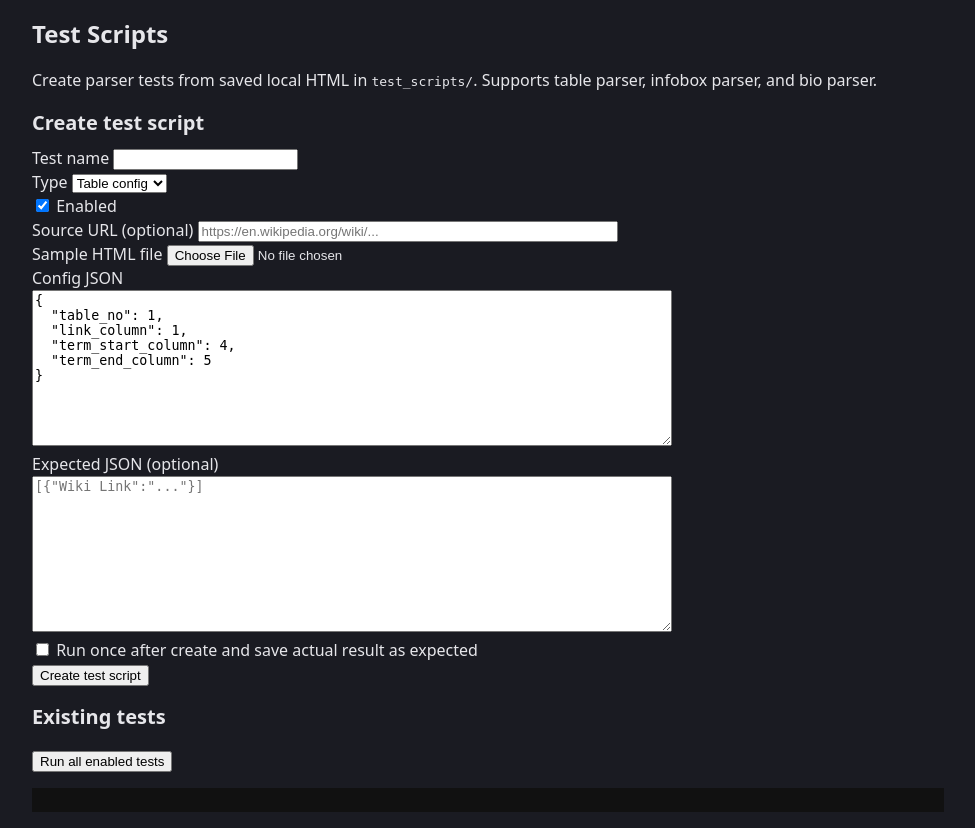
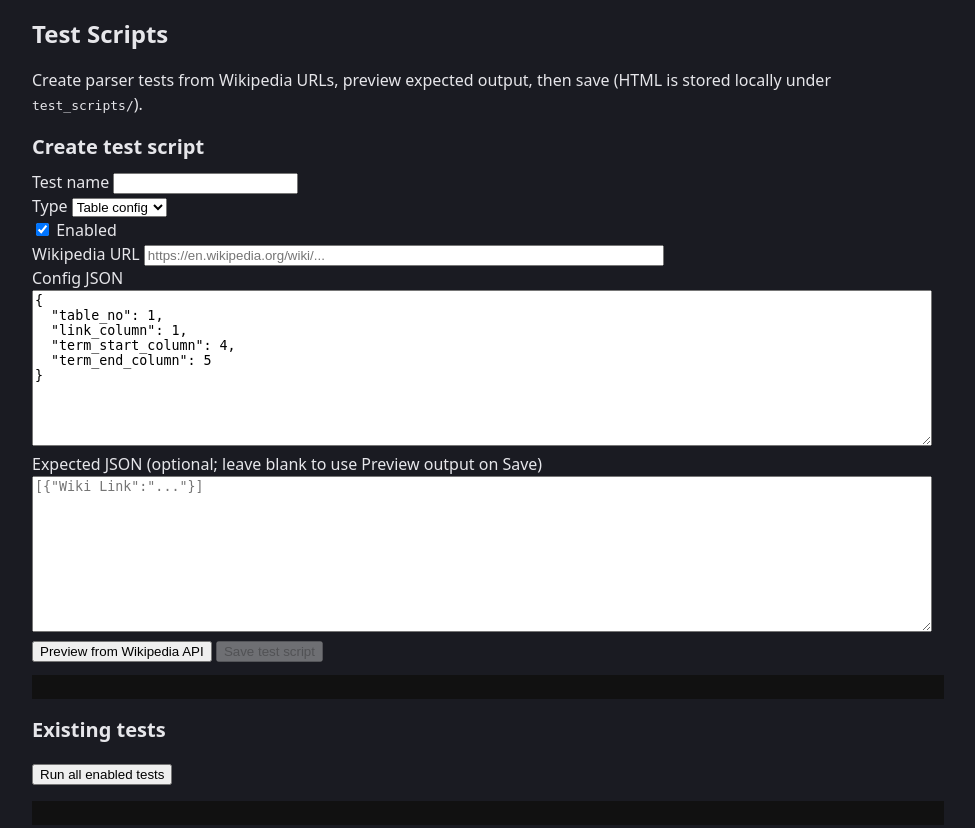
Before and after one commit to wcmchenry3-stack/office_holder_cursor, a FastAPI app: page /test-scripts in a window 1280 px wide. Shown: the part 49-877 px from the top of the page, without its empty margins (152-1127 px from the left). Run offline with FastAPI, Linux system fonts and the light colour scheme; data that the repository does not hold is empty.

Commit message:
Switch test script creation to Wikipedia API preview-and-save flow

```diff
--- a/src/main.py
+++ b/src/main.py
@@ -13,6 +13,8 @@
 import sys
 import threading
 import uuid
+
+import requests
 
 # Ensure project root is on path
 ROOT = Path(__file__).resolve().parent.parent
@@ -37,7 +39,8 @@
 from src.db.bulk_import import bulk_import_offices_from_csv, bulk_import_parties_from_csv
 from src.scraper.runner import run_with_db, preview_with_config, parse_full_table_for_export
 from src.scraper.config_test import test_office_config, get_raw_table_preview, get_all_tables_preview, get_table_html, get_table_header_from_html
-from src.scraper.test_script_runner import run_test_script
+from src.scraper.test_script_runner import run_test_script, run_test_script_from_html
+from src.scraper.wiki_fetch import WIKIPEDIA_REQUEST_HEADERS, wiki_url_to_rest_html_url
 
 app = FastAPI(title="Office Holder")
 # Resolve to absolute path so template dir is correct regardless of process cwd
@@ -1714,46 +1717,71 @@
     return templates.TemplateResponse("test_scripts.html", {"request": request, "tests": tests})
 
 
+@app.post("/api/test-scripts/preview")
+async def api_preview_test_script(request: Request):
+    """Fetch Wikipedia HTML, run parser preview, return html payload + actual output."""
+    body = await request.json()
+    source_url = (body.get("source_url") or "").strip()
+    test_type = (body.get("test_type") or "table_config").strip()
+    config_json = body.get("config_json") if isinstance(body.get("config_json"), dict) else {}
+    expected_json = body.get("expected_json")
+    if not source_url:
+        raise HTTPException(status_code=400, detail="source_url is required")
+
+    fetch_url = wiki_url_to_rest_html_url(source_url) or source_url
+    try:
+        resp = requests.get(fetch_url, headers=WIKIPEDIA_REQUEST_HEADERS, timeout=30)
+    except requests.RequestException as e:
+        raise HTTPException(status_code=502, detail=f"Failed to fetch page: {e}") from e
+    if resp.status_code != 200:
+        raise HTTPException(status_code=502, detail=f"Failed to fetch page: HTTP {resp.status_code}")
+
+    html_content = resp.text
+    try:
+        preview = run_test_script_from_html(
+            test_type=test_type,
+            html_content=html_content,
+            config_json=config_json,
+            source_url=source_url,
+            expected_json=expected_json,
+        )
+    except Exception as e:
+        return JSONResponse({"ok": False, "error": str(e), "html": html_content}, status_code=200)
+    return JSONResponse({"ok": True, "html": html_content, **preview})
+
+
 @app.post("/api/test-scripts")
-async def api_create_test_script(
-    name: str = Form(...),
-    test_type: str = Form("table_config"),
-    enabled: str | None = Form(None),
-    source_url: str | None = Form(None),
-    config_json: str = Form("{}"),
-    expected_json: str | None = Form(None),
-    use_actual_as_expected: str | None = Form(None),
-    html_file: UploadFile = File(...),
-):
+async def api_create_test_script(request: Request):
+    """Save script only after preview/approval; persist fetched HTML locally in test_scripts/."""
+    body = await request.json()
+    name = (body.get("name") or "").strip()
+    test_type = (body.get("test_type") or "table_config").strip()
+    source_url = (body.get("source_url") or "").strip()
+    html_content = body.get("html") or ""
+    enabled = bool(body.get("enabled", True))
+    config_json = body.get("config_json") if isinstance(body.get("config_json"), dict) else {}
+    expected_json = body.get("expected_json")
+
+    if not name:
+        raise HTTPException(status_code=400, detail="name is required")
+    if not html_content.strip():
+        raise HTTPException(status_code=400, detail="Preview first to fetch HTML before saving")
+
     db_test_scripts.ensure_test_scripts_dir()
-    safe_name = re.sub(r"[^a-zA-Z0-9._-]+", "_", html_file.filename or "sample.html")
-    dest = db_test_scripts.TEST_SCRIPTS_DIR / f"{uuid.uuid4().hex}_{safe_name}"
-    content = await html_file.read()
-    dest.write_bytes(content)
-
-    try:
-        config = json.loads(config_json or "{}")
-        expected = json.loads(expected_json) if expected_json and expected_json.strip() else None
-    except Exception as e:
-        raise HTTPException(status_code=400, detail=f"Invalid JSON: {e}") from e
-
-    payload = {
-        "name": name.strip(),
-        "test_type": (test_type or "table_config").strip(),
-        "enabled": enabled in ("1", "true", "on", "yes"),
-        "source_url": (source_url or "").strip(),
+    safe_page = re.sub(r"[^a-zA-Z0-9._-]+", "_", (source_url.split("/")[-1] or "wiki_page"))
+    dest = db_test_scripts.TEST_SCRIPTS_DIR / f"{uuid.uuid4().hex}_{safe_page}.html"
+    dest.write_text(html_content, encoding="utf-8")
+
+    test_id = db_test_scripts.create_test({
+        "name": name,
+        "test_type": test_type,
+        "enabled": enabled,
+        "source_url": source_url,
         "html_file": dest.name,
-        "config_json": config,
-        "expected_json": expected,
-    }
-    test_id = db_test_scripts.create_test(payload)
-    test_row = db_test_scripts.get_test(test_id)
-    if use_actual_as_expected in ("1", "true", "on", "yes") and test_row is not None:
-        result = run_test_script(test_row)
-        with get_connection() as conn:
-            conn.execute("UPDATE parser_test_scripts SET expected_json = ?, updated_at = datetime('now') WHERE id = ?", (json.dumps(result.get("actual"), ensure_ascii=False), test_id))
-            conn.commit()
-    return RedirectResponse("/test-scripts", status_code=303)
+        "config_json": config_json,
+        "expected_json": expected_json,
+    })
+    return JSONResponse({"ok": True, "id": test_id, "html_file": dest.name})
 
 
 @app.post("/api/test-scripts/{test_id}/enabled")
--- a/src/templates/test_scripts.html
+++ b/src/templates/test_scripts.html
@@ -2,34 +2,34 @@
 {% block title %}Test Scripts{% endblock %}
 {% block content %}
 <h1>Test Scripts</h1>
-<p>Create parser tests from saved local HTML in <code>test_scripts/</code>. Supports table parser, infobox parser, and bio parser.</p>
+<p>Create parser tests from Wikipedia URLs, preview expected output, then save (HTML is stored locally under <code>test_scripts/</code>).</p>
 
 <section>
   <h2>Create test script</h2>
-  <form action="/api/test-scripts" method="post" enctype="multipart/form-data">
-    <label>Test name <input type="text" name="name" required></label><br>
+  <div>
+    <label>Test name <input id="name" type="text" required></label><br>
     <label>Type
-      <select name="test_type">
+      <select id="test_type">
         <option value="table_config">Table config</option>
         <option value="infobox">Find infobox</option>
         <option value="bio">Bio parser</option>
       </select>
     </label><br>
-    <label><input type="checkbox" name="enabled" value="1" checked> Enabled</label><br>
-    <label>Source URL (optional) <input type="text" name="source_url" placeholder="https://en.wikipedia.org/wiki/..." style="min-width:420px"></label><br>
-    <label>Sample HTML file <input type="file" name="html_file" accept=".html,.htm,.txt" required></label><br>
+    <label><input id="enabled" type="checkbox" checked> Enabled</label><br>
+    <label>Wikipedia URL <input id="source_url" type="text" placeholder="https://en.wikipedia.org/wiki/..." style="min-width:520px" required></label><br>
     <label>Config JSON</label><br>
-    <textarea name="config_json" rows="10" style="width:100%;max-width:900px">{
+    <textarea id="config_json" rows="10" style="width:100%;max-width:900px">{
   "table_no": 1,
   "link_column": 1,
   "term_start_column": 4,
   "term_end_column": 5
 }</textarea><br>
-    <label>Expected JSON (optional)</label><br>
-    <textarea name="expected_json" rows="10" style="width:100%;max-width:900px" placeholder='[{"Wiki Link":"..."}]'></textarea><br>
-    <label><input type="checkbox" name="use_actual_as_expected" value="1"> Run once after create and save actual result as expected</label><br>
-    <button type="submit">Create test script</button>
-  </form>
+    <label>Expected JSON (optional; leave blank to use Preview output on Save)</label><br>
+    <textarea id="expected_json" rows="10" style="width:100%;max-width:900px" placeholder='[{"Wiki Link":"..."}]'></textarea><br>
+    <button id="previewBtn" type="button">Preview from Wikipedia API</button>
+    <button id="saveBtn" type="button" disabled>Save test script</button>
+  </div>
+  <pre id="createOutput" style="white-space:pre-wrap;background:#111;color:#eee;padding:12px"></pre>
 </section>
 
 <section>
@@ -63,6 +63,90 @@
 </section>
 
 <script>
+let lastPreview = null;
+
+function parseJsonOrEmpty(text) {
+  const t = (text || '').trim();
+  if (!t) return null;
+  return JSON.parse(t);
+}
+
+async function previewScript() {
+  const out = document.getElementById('createOutput');
+  out.textContent = 'Fetching from Wikipedia API and running preview...';
+  try {
+    const configJson = parseJsonOrEmpty(document.getElementById('config_json').value) || {};
+    const expectedJson = parseJsonOrEmpty(document.getElementById('expected_json').value);
+    const payload = {
+      source_url: document.getElementById('source_url').value,
+      test_type: document.getElementById('test_type').value,
+      config_json: configJson,
+      expected_json: expectedJson,
+    };
+    const r = await fetch('/api/test-scripts/preview', {
+      method: 'POST',
+      headers: {'Content-Type': 'application/json'},
+      body: JSON.stringify(payload),
+    });
+    const data = await r.json();
+    if (!r.ok || data.ok === false) {
+      out.textContent = JSON.stringify(data, null, 2);
+      lastPreview = null;
+      document.getElementById('saveBtn').disabled = true;
+      return;
+    }
+    lastPreview = data;
+    document.getElementById('saveBtn').disabled = false;
+    out.textContent = JSON.stringify({
+      passed: data.passed,
+      expected: data.expected,
+      actual: data.actual,
+      html_size: (data.html || '').length,
+    }, null, 2);
+  } catch (e) {
+    out.textContent = 'Error: ' + e;
+    lastPreview = null;
+    document.getElementById('saveBtn').disabled = true;
+  }
+}
+
+async function saveScript() {
+  const out = document.getElementById('createOutput');
+  if (!lastPreview || !lastPreview.html) {
+    out.textContent = 'Preview first before saving.';
+    return;
+  }
+  try {
+    let expectedJson = parseJsonOrEmpty(document.getElementById('expected_json').value);
+    if (expectedJson === null) {
+      expectedJson = lastPreview.actual;
+    }
+    const payload = {
+      name: document.getElementById('name').value,
+      test_type: document.getElementById('test_type').value,
+      enabled: document.getElementById('enabled').checked,
+      source_url: document.getElementById('source_url').value,
+      config_json: parseJsonOrEmpty(document.getElementById('config_json').value) || {},
+      expected_json: expectedJson,
+      html: lastPreview.html,
+    };
+    const r = await fetch('/api/test-scripts', {
+      method: 'POST',
+      headers: {'Content-Type': 'application/json'},
+      body: JSON.stringify(payload),
+    });
+    const data = await r.json();
+    if (!r.ok || data.ok === false) {
+      out.textContent = JSON.stringify(data, null, 2);
+      return;
+    }
+    out.textContent = 'Saved. Reloading...';
+    window.location.reload();
+  } catch (e) {
+    out.textContent = 'Error: ' + e;
+  }
+}
+
 async function toggleEnabled(id, enabled) {
   await fetch(`/api/test-scripts/${id}/enabled`, {method:'POST', headers:{'Content-Type':'application/x-www-form-urlencoded'}, body:`enabled=${enabled?1:0}`});
 }
@@ -79,5 +163,7 @@
   out.textContent = JSON.stringify(await r.json(), null, 2);
 }
 document.getElementById('runEnabledBtn').addEventListener('click', runAllEnabled);
+document.getElementById('previewBtn').addEventListener('click', previewScript);
+document.getElementById('saveBtn').addEventListener('click', saveScript);
 </script>
 {% endblock %}
```
Also changed, not shown: src/scraper/test_script_runner.py (+30 -14 lines).
